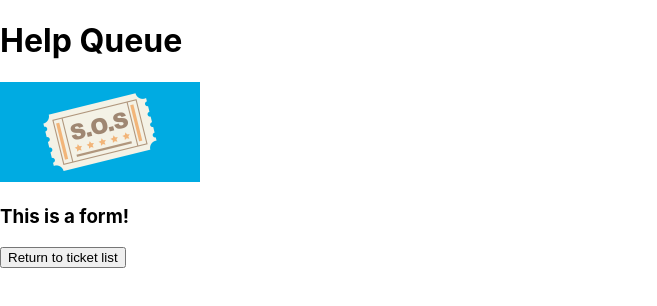
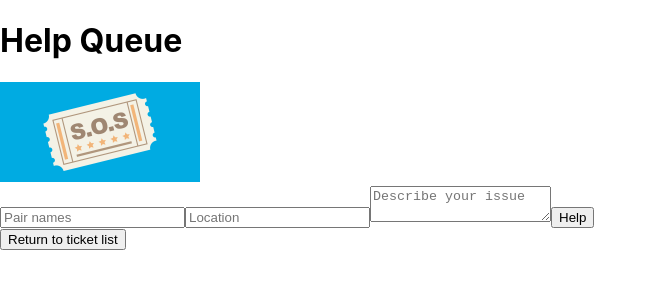
Before and after one commit to mountainfawkes/help-queue, a React (Create React App) app: page / in a window 1280 px wide. Both pictures are taken after a click on the button "Add ticket". Shown: the top 306 px of the page, without its empty margins (0-657 px from the left). Built offline with nearby package versions, Linux system fonts and the light colour scheme.

Commit message:
replaces seed data with form submission data

```diff
--- a/src/components/NewTicketForm.js
+++ b/src/components/NewTicketForm.js
@@ -1,11 +1,41 @@
 import React from 'react';
+import { v4 } from 'uuid';
+import PropTypes from 'prop-types';
 
-function NewTicketForm() {
+function NewTicketForm(props) {
+
+  const ticket = {};
+  ticket.id = v4();
+
+  function handleNewTicketFormSubmission(event) {
+    event.preventDefault();
+    props.handleNewTicketCreation({names: event.target.names.value, location: event.target.location.value, issue: event.target.issue.value, id: v4() });
+  }
+
+
+
   return(
     <>
-      <h3>This is a form!</h3>
+      <form onSubmit = {handleNewTicketFormSubmission}>
+        <input
+          type='text'
+          name='names'
+          placeholder='Pair names' />
+        <input
+          type='text'
+          name='location'
+          placeholder='Location' />
+        <textarea
+          name='issue'
+          placeholder='Describe your issue' />
+        <button type='submit'>Help</button>
+      </form>
     </>
   );
 }
 
+NewTicketForm.propTypes = {
+  handleNewTicketCreation: PropTypes.func
+};
+
 export default NewTicketForm;
--- a/src/components/TicketControl.js
+++ b/src/components/TicketControl.js
@@ -6,10 +6,9 @@ class TicketControl extends Component {
   constructor(props) {
     super(props);
     this.state = {
-      formVisible: false
-    }
-
-    this.handleClick = this.handleClick.bind(this);
+      formVisible: false,
+      masterTicketList: []
+    };
   }
 
   handleClick = () => {
@@ -18,14 +17,20 @@ class TicketControl extends Component {
       }));
   }
 
+  handleNewTicketCreation = (newTicket) => {
+    const newMasterTicketList = this.state.masterTicketList.concat(newTicket);
+    this.setState({masterTicketList: newMasterTicketList, formVisible: false });
+  }
+
   render() {
     let currentlyVisibleState = null;
     let buttonText = null;
+
     if (this.state.formVisible) {
-      currentlyVisibleState = <NewTicketForm />
+      currentlyVisibleState = <NewTicketForm handleNewTicketCreation={this.handleNewTicketCreation} />
       buttonText = 'Return to ticket list';
     } else {
-      currentlyVisibleState = <TicketList />
+      currentlyVisibleState = <TicketList ticketList={this.state.masterTicketList} />
       buttonText = 'Add ticket';
     }
     return (
--- a/src/components/TicketList.js
+++ b/src/components/TicketList.js
@@ -1,28 +1,12 @@
 import React from "react";
 import Ticket from "./Ticket";
+import PropTypes from 'prop-types';
 
-const masterTicketList = [
-  {
-    location: "3A",
-    names: "Thato and Haley",
-    issue: "Firebase will not save the record!"
-  },
-  {
-    location: "3B",
-    names: "Sleater and Kinney",
-    issue: "Prop types are throwing an error"
-  },
-  {
-    location: "9F",
-    names: "Imani and Jacob",
-    issue: "Child component is not rendering"
-  }
-]
-
-function TicketList() {
+function TicketList(props) {
   return (
     <React.Fragment>
-    {masterTicketList.map((ticket, index) =>
+      <hr />
+      {props.ticketList.map((ticket, index) =>
       <Ticket names = {ticket.names}
         location = {ticket.location}
         issue = {ticket.issue}
@@ -32,4 +16,8 @@ function TicketList() {
   );
 }
 
+TicketList.propTypes = {
+  ticketList: PropTypes.array
+};
+
 export default TicketList;
```
